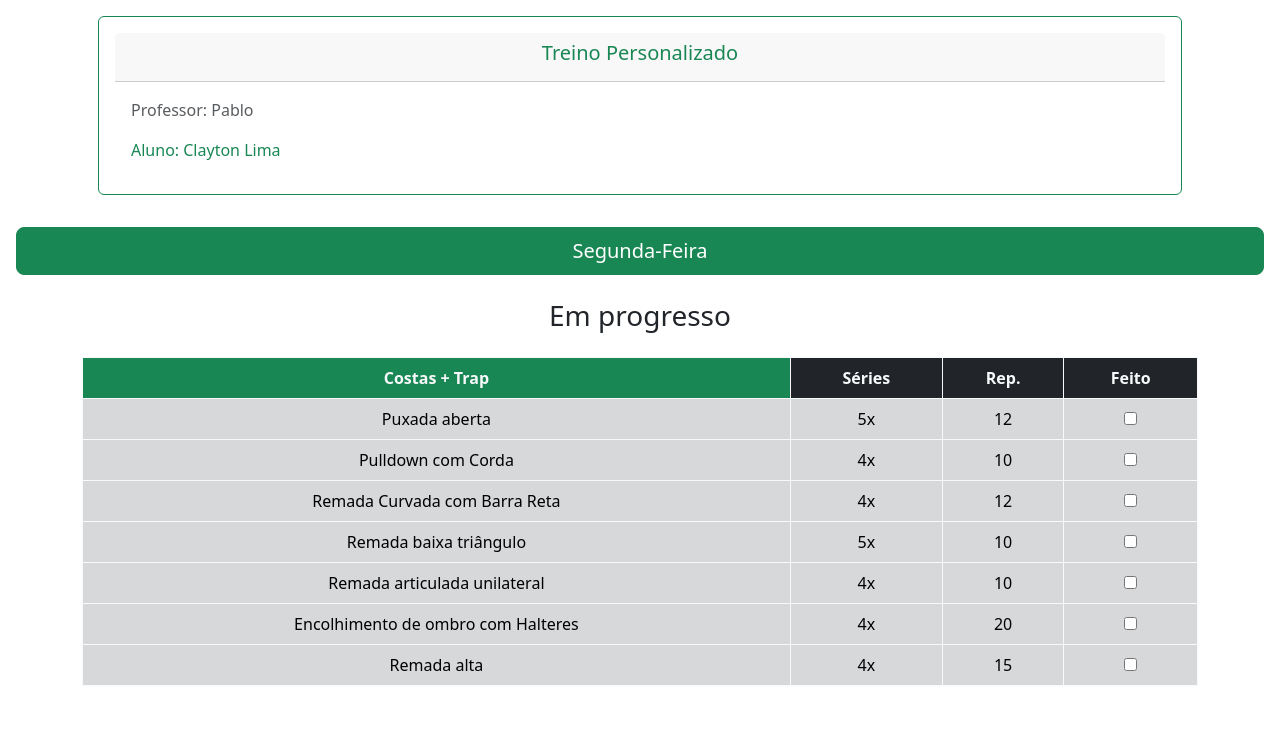
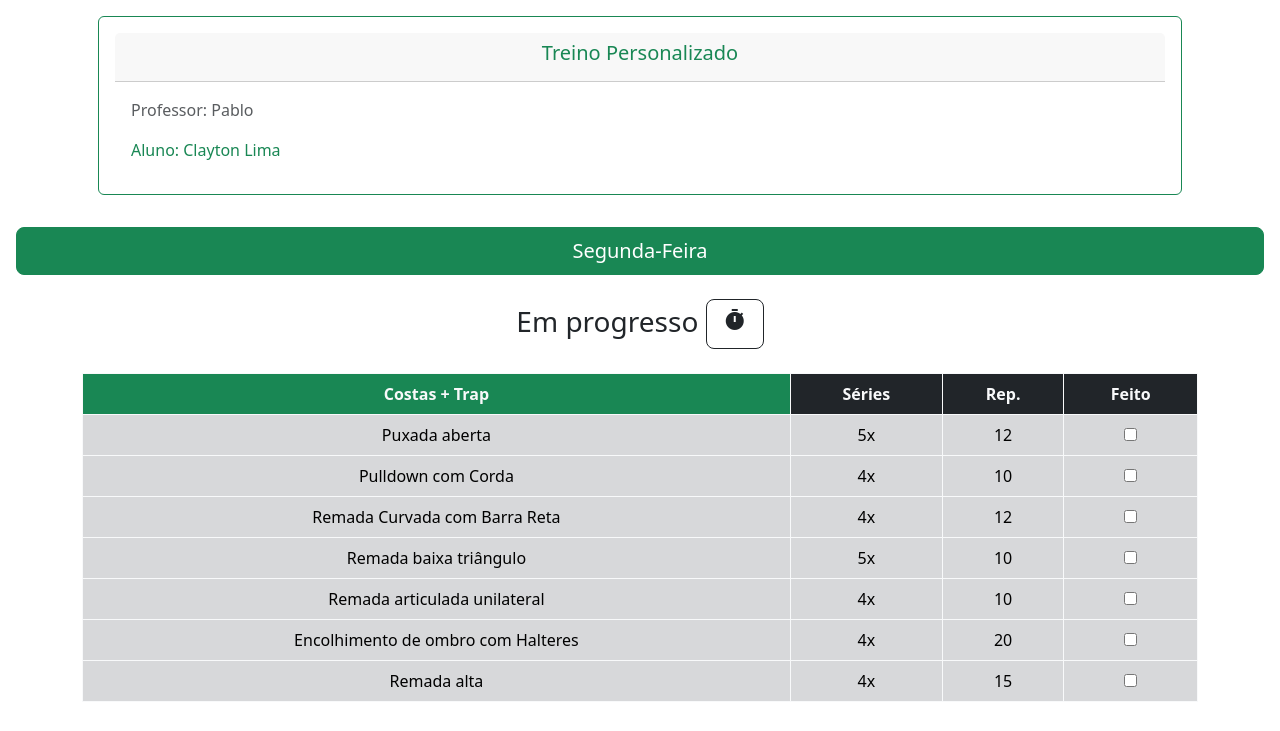
Before and after one commit to clayton-gitcode/treinoAcademiaMR, a plain HTML site: page index.html in a window 1280 px wide. Both pictures are taken after a click on the button "Segunda-Feira". Shown: the top 731 px of the page. Drawn offline with nearby package versions, Linux system fonts and the light colour scheme.

Commit message:
cronometro criado

```diff
--- a/index.html
+++ b/index.html
@@ -4,6 +4,7 @@
     <meta charset="UTF-8">
     <meta name="viewport" content="width=device-width, initial-scale=1.0">
 
+    <link href="https://fonts.googleapis.com/icon?family=Material+Icons" rel="stylesheet">
     <link href="https://cdn.jsdelivr.net/npm/bootstrap@5.3.3/dist/css/bootstrap.min.css" rel="stylesheet" integrity="sha384-QWTKZyjpPEjISv5WaRU9OFeRpok6YctnYmDr5pNlyT2bRjXh0JMhjY6hW+ALEwIH" crossorigin="anonymous"><meta name="viewport" content="width=device-width, initial-scale=1.0">
 
     <script src="https://unpkg.com/vue@3"></script>
@@ -29,7 +30,18 @@
 
         <!-- Em progresso -->
         <div v-show="showSegunda && treinoEmProgresso.length" class="container-md text-center">
-            <h3 class="p-3">Em progresso</h3>
+            <h3 class="p-3">
+                Em progresso
+                <button @click="startClock()" :class="desativaBotaoCron">
+                    <span class="material-icons">
+                        timer
+                    </span>
+                </button>
+                <!-- Cronometro -->
+                <div v-if="cronometro" :class="trocarCorTitulo">{{ seconds }}</div>
+            </h3>
+
+            <!-- Table Segunda -->
                 <table class="table table-secondary table-striped table-bordered border-light">
                 <thead>
                     <tr>
@@ -282,6 +294,10 @@
     let app = {
         data(){
             return{
+                desativaBotaoCron: "btn btn-lg border-dark",
+                cronometro: false,
+                seconds: 30,
+                intervalo: null,
                 trocarCorBotao: 'btn btn-success btn-lg',
                 trocarCorBorda: 'card border-success m-3 p-3',
                 trocarCorTitulo: 'card-title text-success text-center',
@@ -356,6 +372,21 @@
         },
 
         methods:{
+            startClock(){
+                this.desativaBotaoCron = "btn border-dark disabled"
+                this.cronometro = true
+                this.intervalo = setInterval(() => {
+                    if(this.seconds > 0){
+                        this.seconds--;
+                    }
+                    else{
+                        clearInterval(this.intervalo)
+                        this.desativaBotaoCron = "btn border-dark"
+                        this.cronometro = false
+                        this.seconds = 30
+                    }
+                }, 1000);
+            },
             corVerde(){
                 this.trocarCorBotao = 'btn btn-success btn-lg'
                 this.trocarCorBorda = 'card border-success m-3 p-3'
@@ -375,7 +406,7 @@
                 this.trocarCorBorda = 'card border-warning m-3 p-3'
                 this.trocarCorTitulo = 'card-title text-warning text-center'
                 this.trocarCorNomeAluno= 'card-text text-warning'
-                this.trocarCorTable= 'bg-warning text-light'
+                this.trocarCorTable= 'bg-warning text-dark'
             },
             corDark(){
                 this.trocarCorBotao = 'btn btn-dark btn-lg'
```
